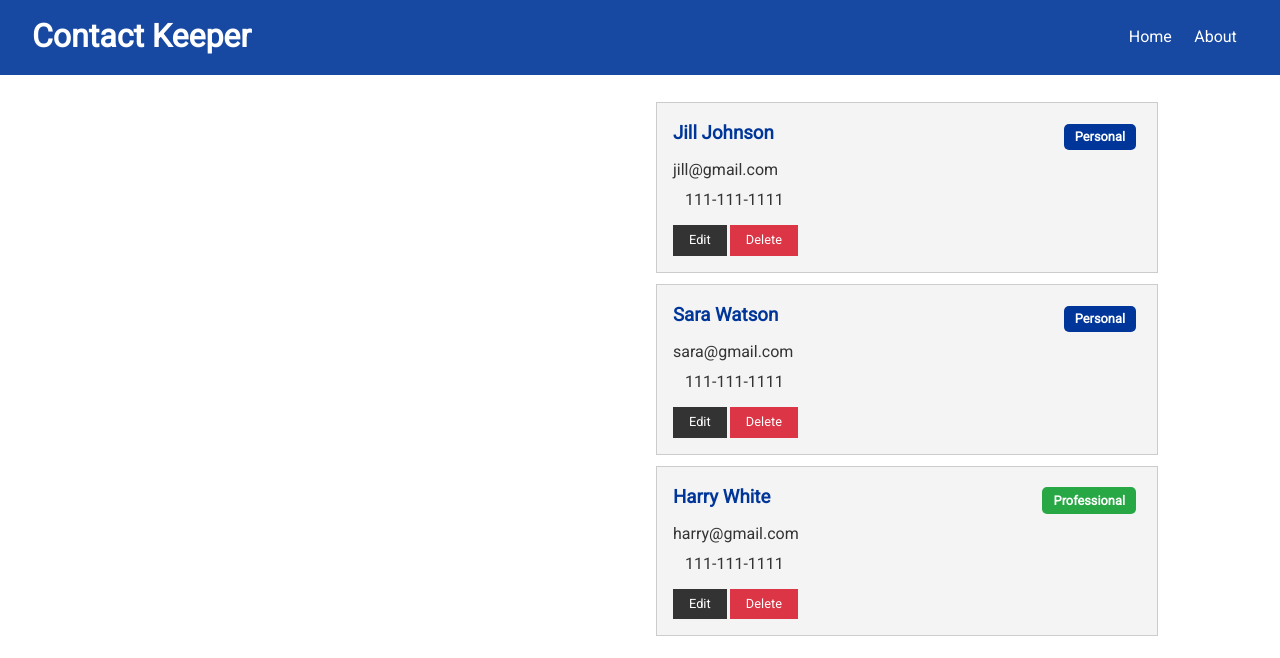
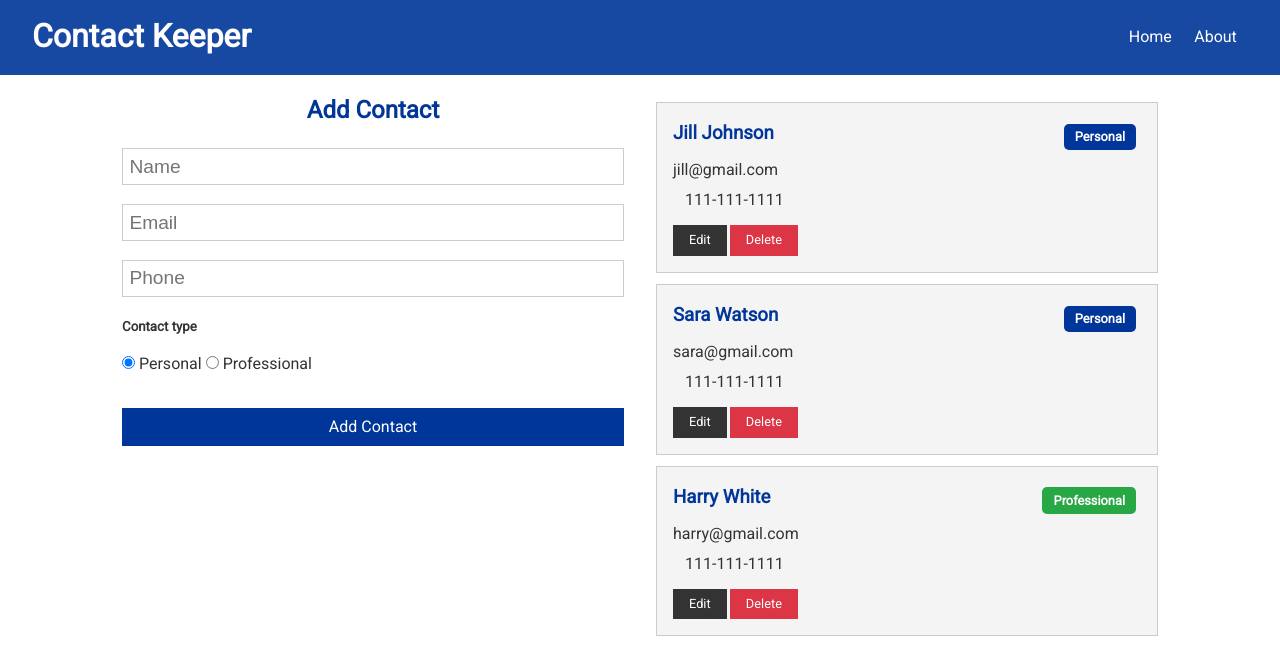
Before and after one commit to Ivan5/contact-keeper-node-react, a React (Create React App) app in the folder client/: page / in a window 1280 px wide. Shown: the top 658 px of the page. Built offline with nearby package versions, Linux system fonts and the light colour scheme.

Commit message:
Make a contactForm component

```diff
--- /dev/null
+++ b/client/src/components/contacts/ContactForm.js
@@ -0,0 +1,87 @@
+import React, { useState, useContext } from "react";
+import ContactContext from "../../contacts/contact/contactContext";
+
+const ContactForm = () => {
+  const contactContext = useContext(ContactContext);
+
+  const [contact, setContact] = useState({
+    name: "",
+    email: "",
+    phone: "",
+    type: "personal"
+  });
+
+  const { name, email, phone, type } = contact;
+
+  const onChange = e =>
+    setContact({
+      ...contact,
+      [e.target.name]: e.target.value
+    });
+
+  const onSubmit = e => {
+    e.preventDefault();
+    contactContext.addContact(contact);
+    setContact({
+      name: "",
+      email: "",
+      phone: "",
+      type: "personal"
+    });
+  };
+
+  return (
+    <form onSubmit={onSubmit}>
+      <h2 className="text-primary">Add Contact</h2>
+      <input
+        type="text"
+        placeholder="Name"
+        name="name"
+        value={name}
+        onChange={onChange}
+      />
+      <input
+        type="email"
+        placeholder="Email"
+        name="email"
+        value={email}
+        onChange={onChange}
+      />
+      <input
+        type="text"
+        placeholder="Phone"
+        name="phone"
+        value={phone}
+        onChange={onChange}
+      />
+      <h5>Contact type</h5>
+      <input
+        type="radio"
+        name="type"
+        id=""
+        value="personal"
+        checked={type === "personal"}
+        onChange={onChange}
+      />{" "}
+      Personal{" "}
+      <input
+        type="radio"
+        name="type"
+        id=""
+        value="professional"
+        checked={type === "professional"}
+        onChange={onChange}
+      />{" "}
+      Professional{" "}
+      <div>
+        <input
+          type="submit"
+          value="Add Contact"
+          className="btn btn-primary btn-block"
+        />
+      </div>
+    </form>
+  );
+};
+
+export default ContactForm;
--- a/client/src/components/pages/Home.js
+++ b/client/src/components/pages/Home.js
@@ -1,10 +1,13 @@
 import React from "react";
 import Contacts from "../contacts/Contacts";
+import ContactForm from "../contacts/ContactForm";
 
 const Home = () => {
   return (
     <div className="grid-2">
-      <div>{/* Contact Form */}</div>
+      <div>
+        <ContactForm />
+      </div>
       <div>
         <Contacts />
       </div>
--- a/client/src/contacts/contact/ContatState.js
+++ b/client/src/contacts/contact/ContatState.js
@@ -42,6 +42,10 @@
   const [state, dispatch] = useReducer(contactReducer, initialState);
 
   //Add Contact
+  const addContact = contact => {
+    contact.id = uuid.v4();
+    dispatch({ type: ADD_CONTACT, payload: contact });
+  };
 
   //Delete Contact
 
@@ -58,7 +62,8 @@
   return (
     <ContactContext.Provider
       value={{
-        contacts: state.contacts
+        contacts: state.contacts,
+        addContact
       }}
     >
       {props.children}
--- a/client/src/contacts/contact/contactReducer.js
+++ b/client/src/contacts/contact/contactReducer.js
@@ -0,0 +1,21 @@
+import {
+  ADD_CONTACT,
+  DELETE_CONTACT,
+  SET_CURRENT,
+  CLEAR_CURRENT,
+  UPDATE_CONTACT,
+  FILTER_CONTACTS,
+  CLEAR_FILTER
+} from "../types";
+
+export default (state, action) => {
+  switch (action.type) {
+    case ADD_CONTACT:
+      return {
+        ...state,
+        contacts: [...state.contacts, action.payload]
+      };
+    default:
+      return state;
+  }
+};
```
